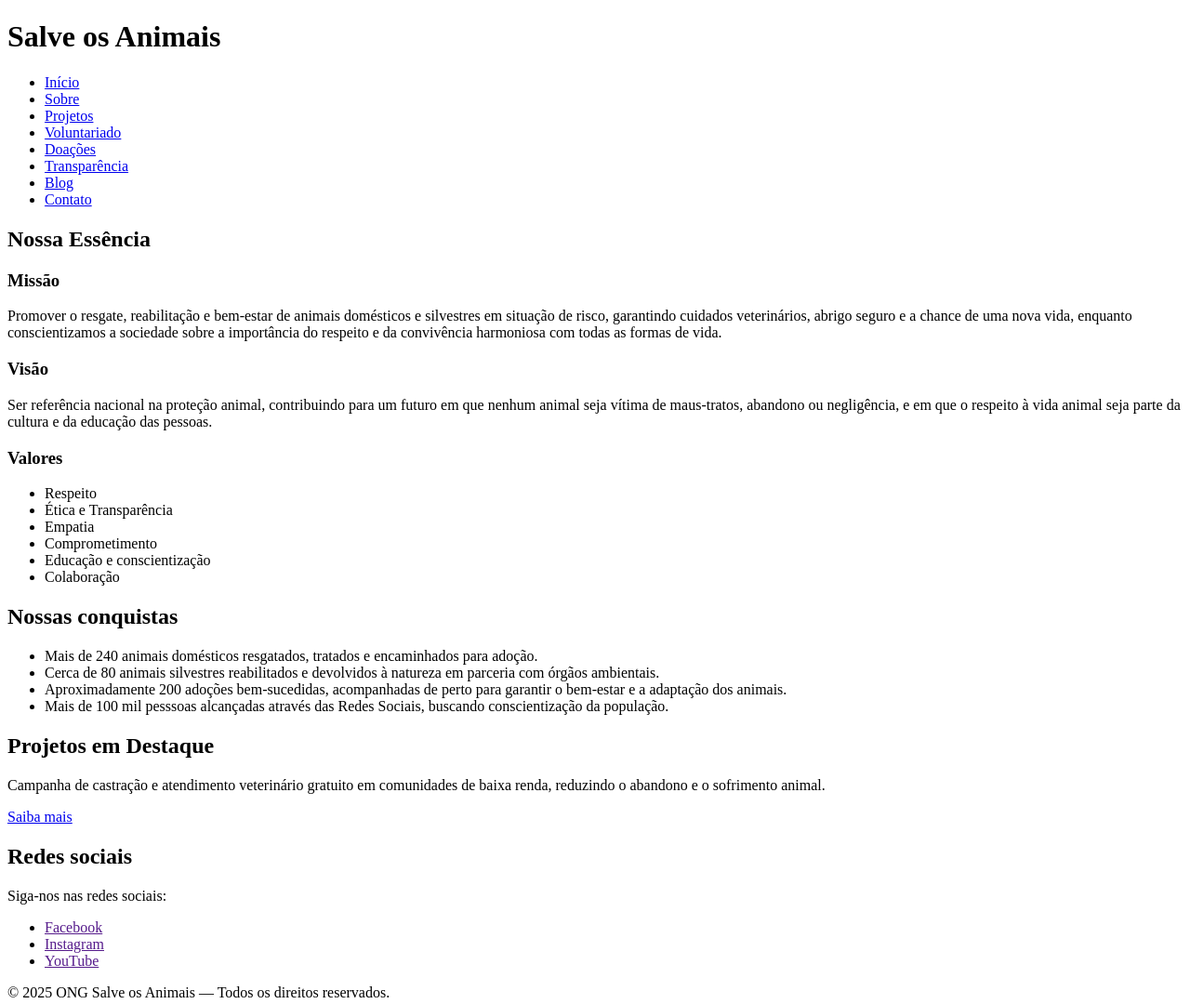
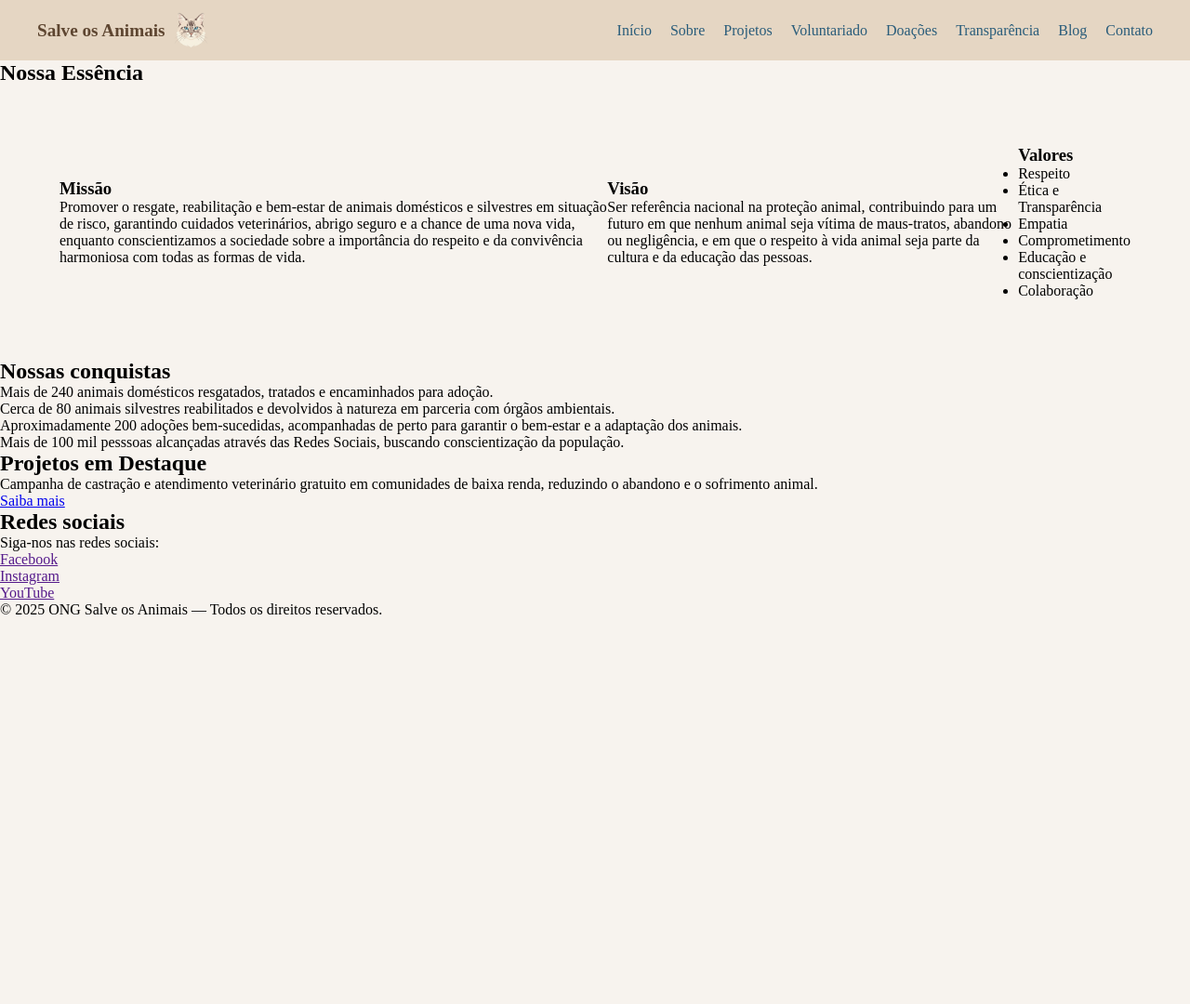
Before and after one commit to cadux64/ong-salve-os-animais, a plain HTML site: page docs/index.html in a window 1280 px wide. Shown: the whole page at 93% size. After the commit the page ends 800 px from the top, so only its background shows below. Drawn offline with Linux system fonts and the light colour scheme.

Commit message:
Atualização da Barra de Navegação e implementação do CSS.

```diff
--- /dev/null
+++ b/css/style.css
@@ -0,0 +1,68 @@
+/* CSS Reset */
+
+* {
+    margin: 0;
+    padding: 0;
+    box-sizing: border-box;
+}
+
+/* Header e Barra de Navegação */
+
+header {
+    background-color: #E5D6C3;
+    padding: 10px 40px;
+}
+
+.container-header {
+    display: flex;
+    align-items: center;
+    justify-content: space-between;
+}
+
+.menu {
+    display: flex;
+    list-style: none;
+    padding: 0;
+    margin: 0;
+    gap: 20px;
+}
+
+.menu__link {
+    text-decoration: none;
+    color: #295C7A;
+}
+
+.menu__link:hover {
+    color: #6EB5E4;
+}
+
+.logo {
+    display: flex;
+    align-items: center;
+    gap: 5px;
+}
+
+.logo img {
+    width: 45px;
+    height: 45px;
+}
+
+.nome-org {
+    font-size: 1.2rem;
+    color: #5E4631;
+}
+
+/* Body */
+
+body {
+    background-color: #F7F3EE;
+}
+
+.cards {
+    display: flex;
+    align-items: center;
+    justify-content: space-between;
+    margin: 5%;
+}
+
+/* Footer */
--- a/index.html
+++ b/docs/index.html
@@ -9,25 +9,28 @@
     <meta name="author" content="ONG - Salve os Animais">
     <meta name="keywords" content="ONG, voluntariado, impacto, solidariedade">
     <title>Salve os Animais</title>
-    <!-- <link rel="stylesheet" href=""> -->
-    <link rel="icon" href="imgs/icon2.png">
+    <link rel="icon" href="../imgs/icon2.png">
+    <link rel="stylesheet" href="../css/style.css">
 </head>
 
 <body>
 
     <header>
-        <div class="container">
-            <h1>Salve os Animais</h1>
+        <div class="container-header">
+            <div class="logo">
+                <h1 class="nome-org">Salve os Animais</h1>
+                <img src="../imgs/icon2.png" alt="Logo - Gato">
+            </div>
             <nav aria-label="Menu principal">
                 <ul class="menu">
-                    <li><a href="index.html" aria-current="page">Início</a></li>
-                    <li><a href="sobre.html">Sobre</a></li>
-                    <li><a href="projetos.html">Projetos</a></li>
-                    <li><a href="voluntariado.html">Voluntariado</a></li>
-                    <li><a href="doacoes.html">Doações</a></li>
-                    <li><a href="transparencia.html">Transparência</a></li>
-                    <li><a href="blog.html">Blog</a></li>
-                    <li><a href="contato.html">Contato</a></li>
+                    <li><a class="menu__link" href="index.html" aria-current="page" class>Início</a></li>
+                    <li><a class="menu__link" href="sobre.html">Sobre</a></li>
+                    <li><a class="menu__link" href="projetos.html">Projetos</a></li>
+                    <li><a class="menu__link" href="voluntariado.html">Voluntariado</a></li>
+                    <li><a class="menu__link" href="doacoes.html">Doações</a></li>
+                    <li><a class="menu__link" href="transparencia.html">Transparência</a></li>
+                    <li><a class="menu__link" href="blog.html">Blog</a></li>
+                    <li><a class="menu__link" href="contato.html">Contato</a></li>
                 </ul>
             </nav>
         </div>
@@ -85,7 +88,6 @@
     </main>
 
     <footer>
-        <div class="container">
         <section>
             <h2 class="sr-only">Redes sociais</h2>
             <p>Siga-nos nas redes sociais:</p>
@@ -96,7 +98,6 @@
             </ul>
         </section>
         <p>&copy; 2025 ONG Salve os Animais — Todos os direitos reservados.</p>
-        </div>
     </footer>
 
 </body>
```
Also changed, not shown: blog.html (deleted, +0 -57 lines), contato.html (deleted, +0 -57 lines), doacoes.html (deleted, +0 -57 lines), docs/blog.html (added, +58 -0 lines), docs/contato.html (added, +58 -0 lines), docs/doacoes.html (added, +58 -0 lines), docs/projetos.html (renamed from projetos.html, +15 -14 lines), docs/sobre.html (renamed from sobre.html, +15 -14 lines), docs/transparencia.html (added, +58 -0 lines), docs/voluntariado.html (renamed from voluntariado.html, +15 -14 lines), transparencia.html (deleted, +0 -57 lines). Lines whose indentation alone changed are shown as unchanged.
